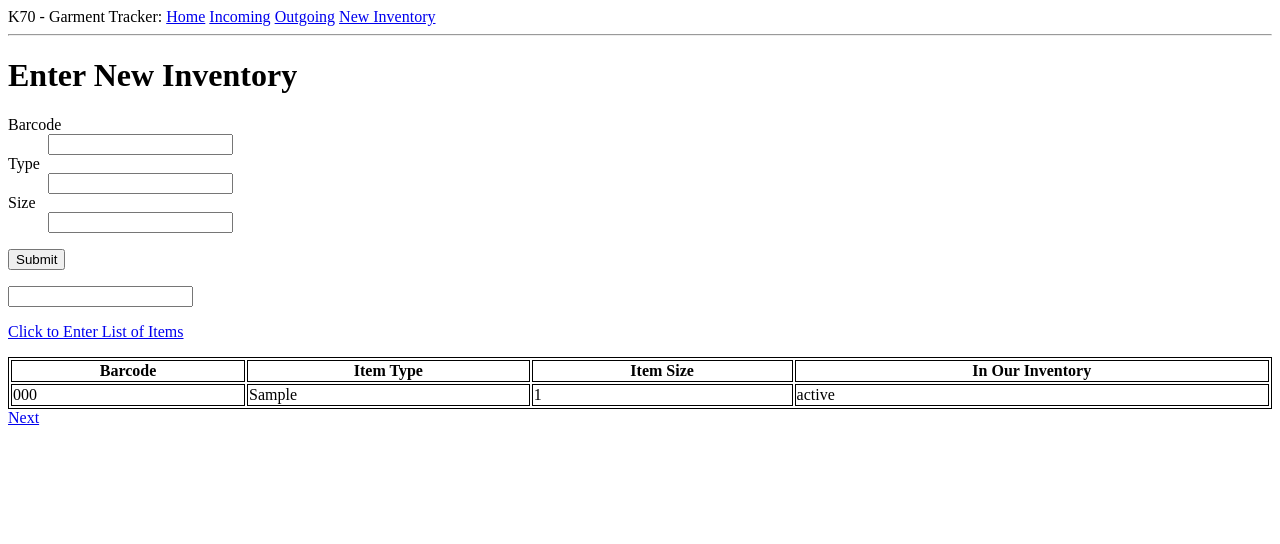
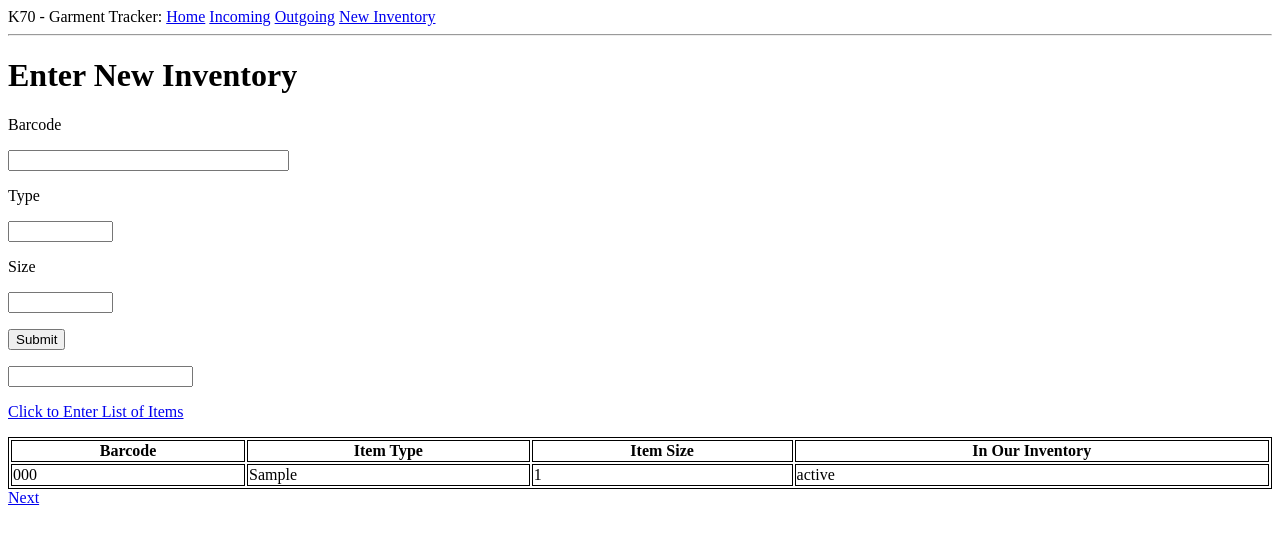
Before and after one commit to aevix/Laundry-Item, a Flask app: template app/templates/New_inventory.html in a window 1280 px wide. Shown: the top 544 px of the page. Run offline with Flask 2, Linux system fonts and the light colour scheme; the template is opened without the code that fills it: most values are stand-ins (such as "Sample title", 1, 10 or a date in 2020); form fields are guessed from the names that the template uses; parts of the project's set-up code (start-up, migrations or seed data) failed here and were passed over; some libraries are stand-ins or nearby versions.

Commit message:
update db.js
uploading to work on different pc

```diff
--- a/app/routes.py
+++ b/app/routes.py
@@ -1,9 +1,8 @@
 from flask import render_template, flash, redirect, url_for, request
-from wtforms.validators import DataRequired, ValidationError, Email, EqualTo, Length
+from wtforms.validators import DataRequired, Length
 from app import app, db
 from app.forms import item_template, search_item, enter_mass, view_item
 from app.models import Laundry, Search, Time
-from werkzeug.urls import url_parse
 from datetime import datetime
 from sqlalchemy import desc
 
--- a/app/templates/Incoming.html
+++ b/app/templates/Incoming.html
@@ -4,9 +4,10 @@
 <h1>Incoming</h1>
 <form action="" method="POST">
     {{ form.hidden_tag() }}
-    {% from "_formhelpers.html" import render_field %}
+
     <dl>
-        <p>{{ render_field(form.barcode) }}</p>
+        <p>{{ form.barcode.label }}</p>
+        <div>{{ form.barcode(size=32) }}</div>
         <p>{{ form.Search }}</p>
         <p>{{ form.Incoming }}</p>
     </dl>
--- a/app/templates/New_inventory.html
+++ b/app/templates/New_inventory.html
@@ -4,11 +4,15 @@
 <h1>Enter New Inventory</h1>
 <form action="" method="post">
     {{ form.hidden_tag() }}
-    {% from "_formhelpers.html" import render_field %}
+
     <dl>
-        {{ render_field(form.barcode) }}
-        {{ render_field(form.type) }}
-        {{ render_field(form.size) }}
+        <p>{{ form.barcode.label }}</p>
+        <div>{{ form.barcode(size=32) }}</div>
+        <p>{{ form.type.label }}</p>
+        <div>{{ form.type(size=10) }}</div>
+        <p>{{ form.size.label }}</p>
+        <div>{{ form.size(size=10) }}</div>
+
     </dl>
     <p>{{ form.submit }}</p>
     <p>{{ form.delete }}</p>
--- a/app/templates/Outgoing.html
+++ b/app/templates/Outgoing.html
@@ -4,9 +4,10 @@
 <h1>Outgoing</h1>
 <form action="" method="POST">
     {{ form.hidden_tag() }}
-    {% from "_formhelpers.html" import render_field %}
+
     <dl>
-        <p>{{ render_field(form.barcode) }}</p>
+        <p>{{ form.barcode.label }}</p>
+        <div>{{ form.barcode(size=32) }}</div>
         <p>{{ form.Search }}</p>
         <p>{{ form.Outgoing }}</p>
     </dl>
--- a/app/templates/view.html
+++ b/app/templates/view.html
@@ -4,7 +4,9 @@
 <h1>Item History</h1><br>
 {% from "_formhelpers.html" import render_field %}
 <form action="" method="post">
-<p>{{ render_field(form.barcode) }}</p><p>{{ form.search }}</p>
+<p>{{ form.barcode.label }}</p>
+<div>{{ form.barcode(size=32) }}</div>
+<p>{{ form.search }}</p>
 </form>
 <style>
   table, th, td {
```
Also changed, not shown: app.db.
